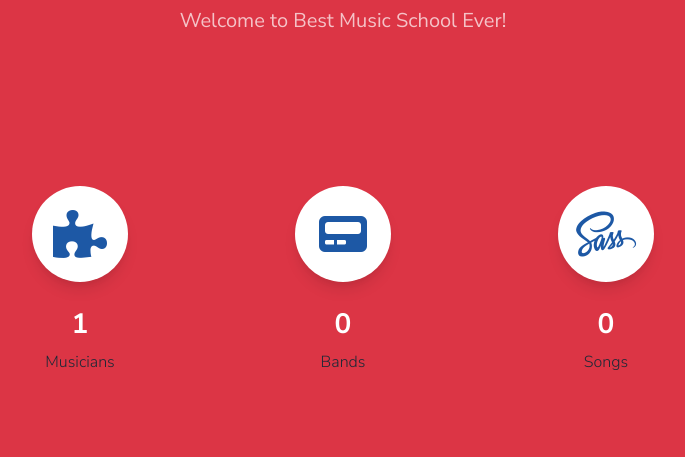
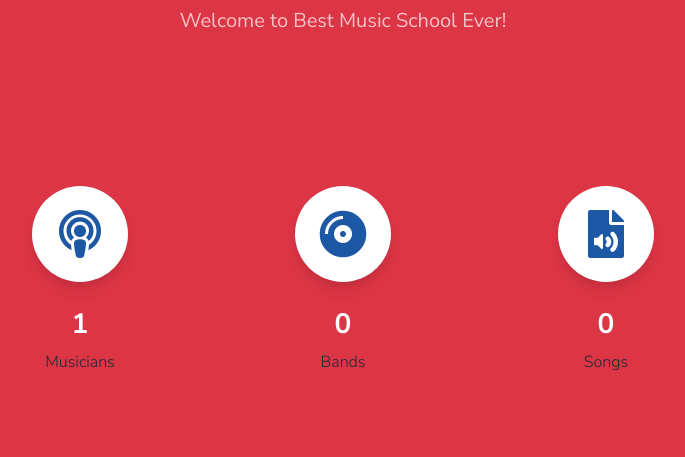
Before and after one commit to vlodek69/music-school, a Django app: page / in a window 1280 px wide. Shown: the part 233-690 px from the top of the page, without its empty margins (297-982 px from the left). Run offline with Django 4.2, Linux system fonts and the light colour scheme; the visitor is signed in with stand-in values (Sample User, id 1); data comes from the database, SQL or seed files in the repository; data that the repository does not hold is empty; some libraries are stand-ins or nearby versions.

Commit message:
Update icons in index.html

```diff
--- a/templates/catalog/index.html
+++ b/templates/catalog/index.html
@@ -29,21 +29,21 @@
         <div class="row justify-content-center mb-5 mb-lg-6">
           <div class="col-6 col-md-3 text-center mb-4">
             <div class="icon icon-shape icon-lg bg-white shadow-lg border-light rounded-circle mb-4">
-              <span class="fas fa-puzzle-piece text-tertiary"></span>
+              <span class="fas fa-solid fa-podcast text-tertiary"></span>
             </div>
             <h3 class="fw-bolder">{{ num_musicians }}</h3>
             <p class="text-gray">Musicians</p>
           </div>
           <div class="col-6 col-md-3 text-center mb-4">
             <div class="icon icon-shape icon-lg bg-white shadow-lg border-light rounded-circle mb-4">
-              <span class="fas fa-pager text-tertiary"></span>
+              <span class="fas fa-solid fa-compact-disc text-tertiary"></span>
             </div>
             <h3 class="fw-bolder">{{ num_bands }}</h3>
             <p class="text-gray">Bands</p>
           </div>
           <div class="col-6 col-md-3 text-center">
             <div class="icon icon-shape icon-lg bg-white shadow-lg border-light rounded-circle mb-4">
-              <span class="fab fa-sass text-tertiary"></span>
+              <span class="fab fas fa-solid fa-file-audio text-tertiary"></span>
             </div>
             <h3 class="fw-bolder">{{ num_songs }}</h3>
             <p class="text-gray">Songs</p>
```
